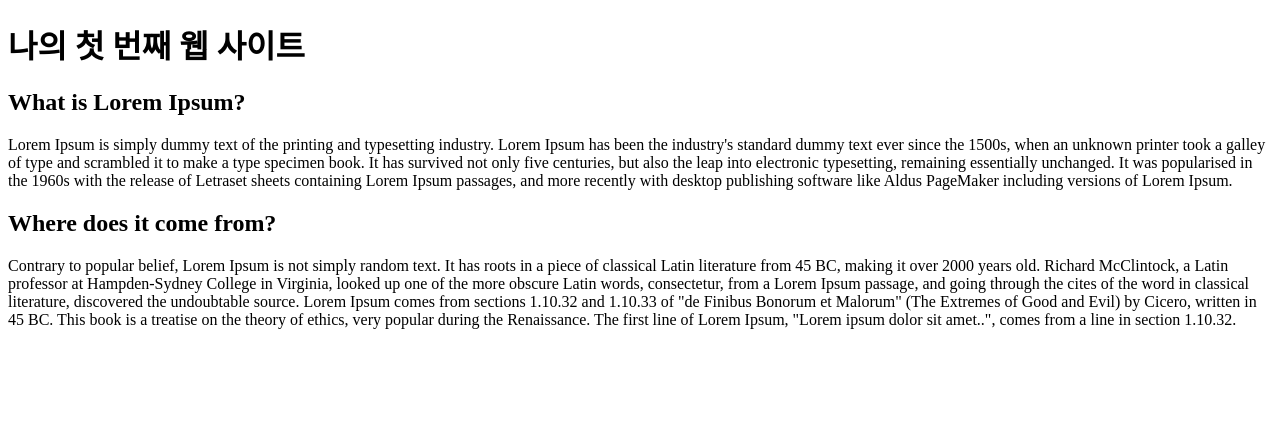
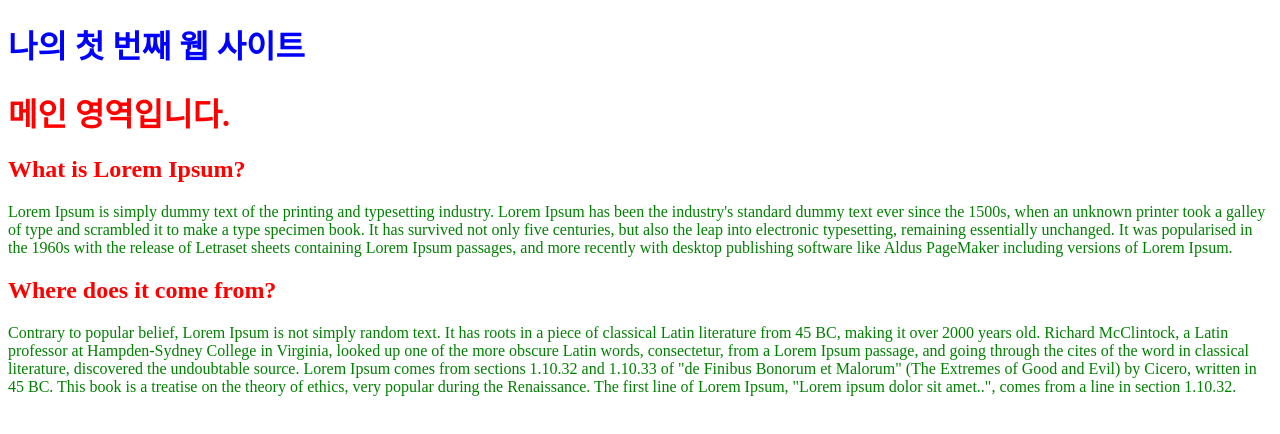
Before and after one commit to codebbosigi/my-first-repo, a plain HTML site: page index.html in a window 1280 px wide. Drawn offline with Linux system fonts and the light colour scheme.

Commit message:
style.css 수정

```diff
--- a/index.html
+++ b/index.html
@@ -1,13 +1,16 @@
 <!DOCTYPE html>
 <html lang="ko">
-
+  <head>
+    <link rel="stylesheet" href="./style.css">
+  </head>
   <body>
     <header>
-    <h1>나의 첫 번째 웹 사이트</h1>
+      <h1 id="main-title" class="title">나의 첫 번째 웹 사이트</h1>
     </header>
     <main>
+      <h1 class="title">메인 영역입니다.</h1>
       <section>
-      <h2>What is Lorem Ipsum?</h2>
+        <h2 class="title">What is Lorem Ipsum?</h2>
         <p>
           Lorem Ipsum is simply dummy text of the printing and typesetting industry. Lorem Ipsum has been the industry's
           standard dummy text ever since the 1500s, when an unknown printer took a galley of type and scrambled it to make
@@ -19,7 +22,7 @@
       </section>
 
       <section>
-      <h2>Where does it come from?</h2>
+        <h2 class="title">Where does it come from?</h2>
         <p>
           Contrary to popular belief, Lorem Ipsum is not simply random text. It has roots in a piece of classical Latin
           literature from 45 BC, making it over 2000 years old. Richard McClintock, a Latin professor at Hampden-Sydney
@@ -32,5 +35,4 @@
       </section>
     </main>
   </body>
-
 </html>
--- /dev/null
+++ b/style.css
@@ -0,0 +1,10 @@
+#main-title {
+  color: blue;
+}
+
+.title {
+  color: red;
+}
+p {
+  color: green;
+}
```
Also changed, not shown: 1 other file. Lines whose indentation alone changed are shown as unchanged.
